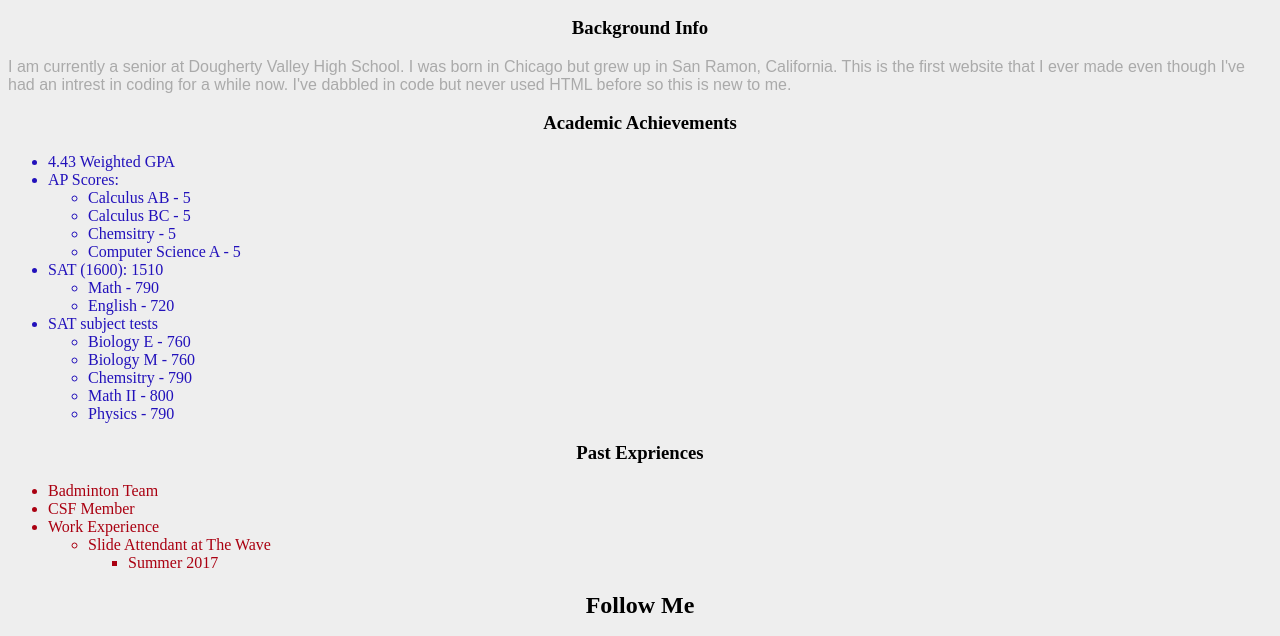
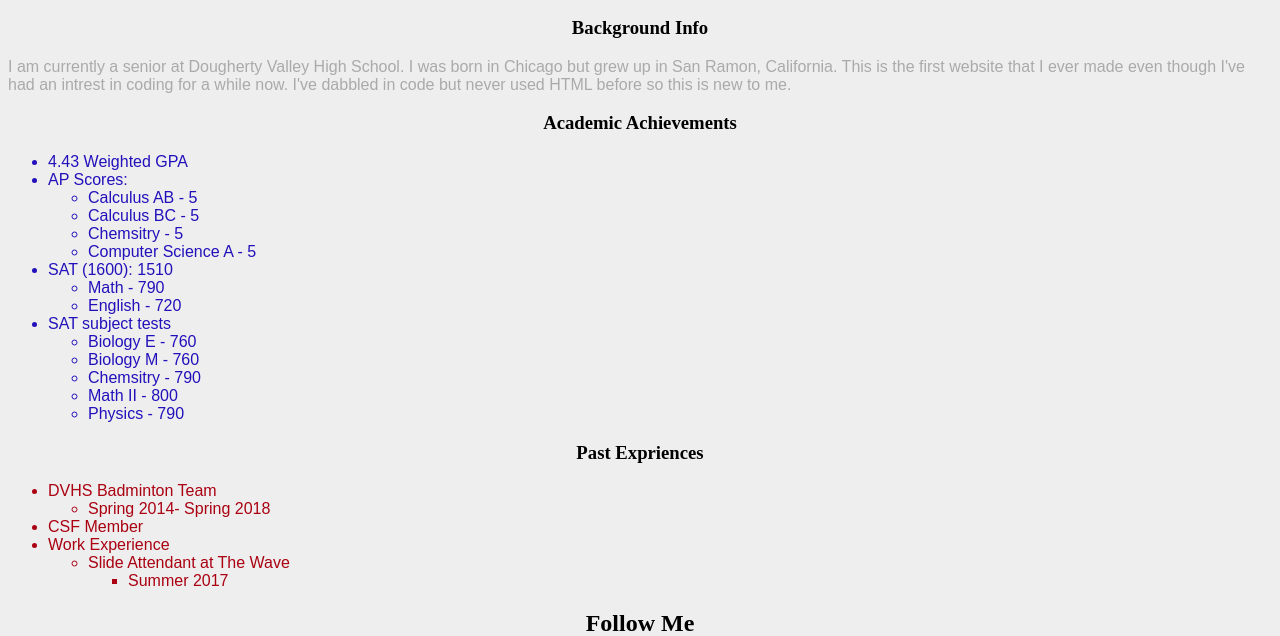
Before and after one commit to Indigo-N-I/whoisis.github.io, a plain HTML site: page index.html in a window 1280 px wide. Shown: the part 110-746 px from the top of the page. Drawn offline with Linux system fonts and the light colour scheme.

Commit message:
font changes

```diff
--- a/index.html
+++ b/index.html
@@ -54,7 +54,10 @@
         <div id="Past Experiences">
             <h3> Past Expriences</h3>
             <ul>
-                <li>Badminton Team</li>
+                <li>DVHS Badminton Team</li>
+                <ul>
+                    <li>Spring 2014- Spring 2018</li>
+                </ul>
                 <li>CSF Member</li>
                 <li>Work Experience</li>
                 <ul>
--- a/styles.css
+++ b/styles.css
@@ -11,8 +11,8 @@ p{
     font-family: 'Oxygen', sans-serif;
 }
 ul{
-    color: #A01
-
+    color: #A01;
+    font-family: "Arial";
 }
 .academics{
      color: #21B;
```
